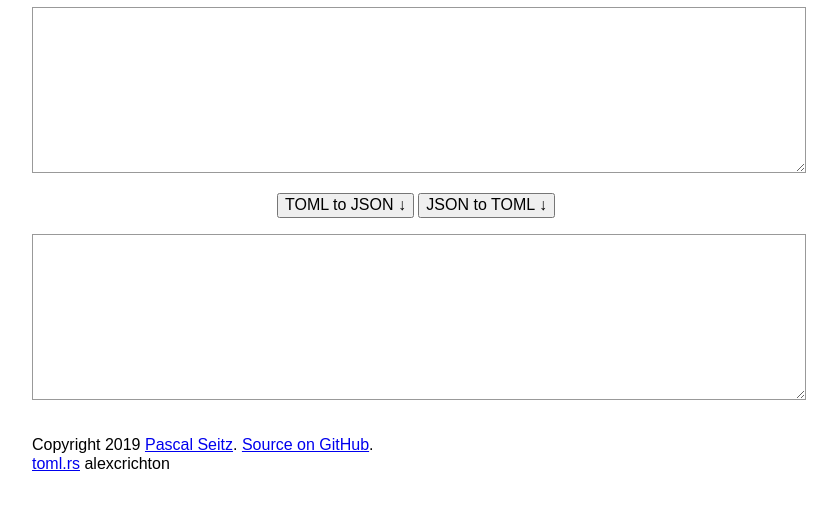
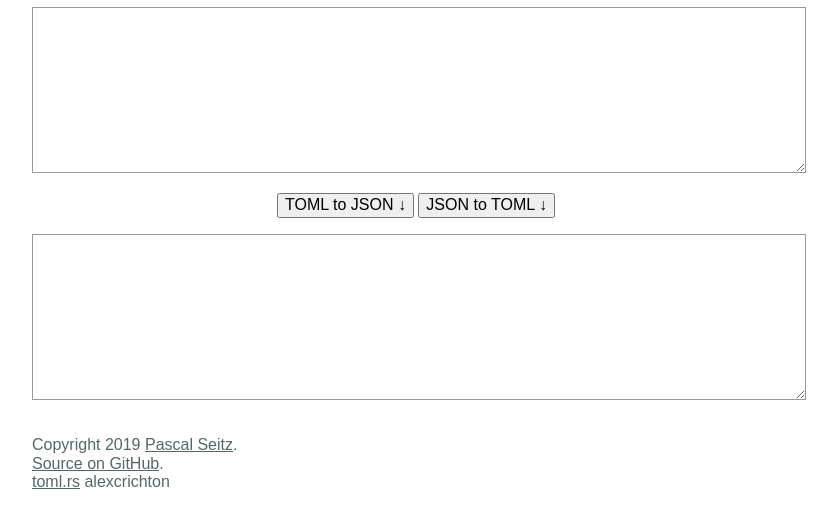
Before and after one commit to PSeitz/toml-to-json-online-converter, a website built with webpack: page html/index.html in a window 1280 px wide. Shown: the part 139-664 px from the top of the page, without its empty margins (224-1061 px from the left). Built offline with nearby package versions, Linux system fonts and the light colour scheme; files whose address does not match are found by name.

Commit message:
jawoll new version

```diff
--- a/html/index.html
+++ b/html/index.html
@@ -178,6 +178,12 @@
                 top: 7px;
                 position: relative;
             }
+            .light{
+                color: #566;
+            }
+            .light a{
+                color: #566;
+            }
 
             blockquote {
 
@@ -228,7 +234,7 @@
             </div>
             <p class="light">
               Copyright <span class="years">2019</span>
-              <a href="https://github.com/pseitz/">Pascal Seitz</a>.
+              <a href="https://github.com/pseitz/">Pascal Seitz</a>.<br>
               <a href="https://github.com/PSeitz/toml-to-json-online-converter">Source on GitHub</a>.<br>
               <a href="https://github.com/alexcrichton/toml-rs">toml.rs</a> alexcrichton<br>
             </p>
```
Also changed, not shown: html/dist/index.html, 2 other files.
